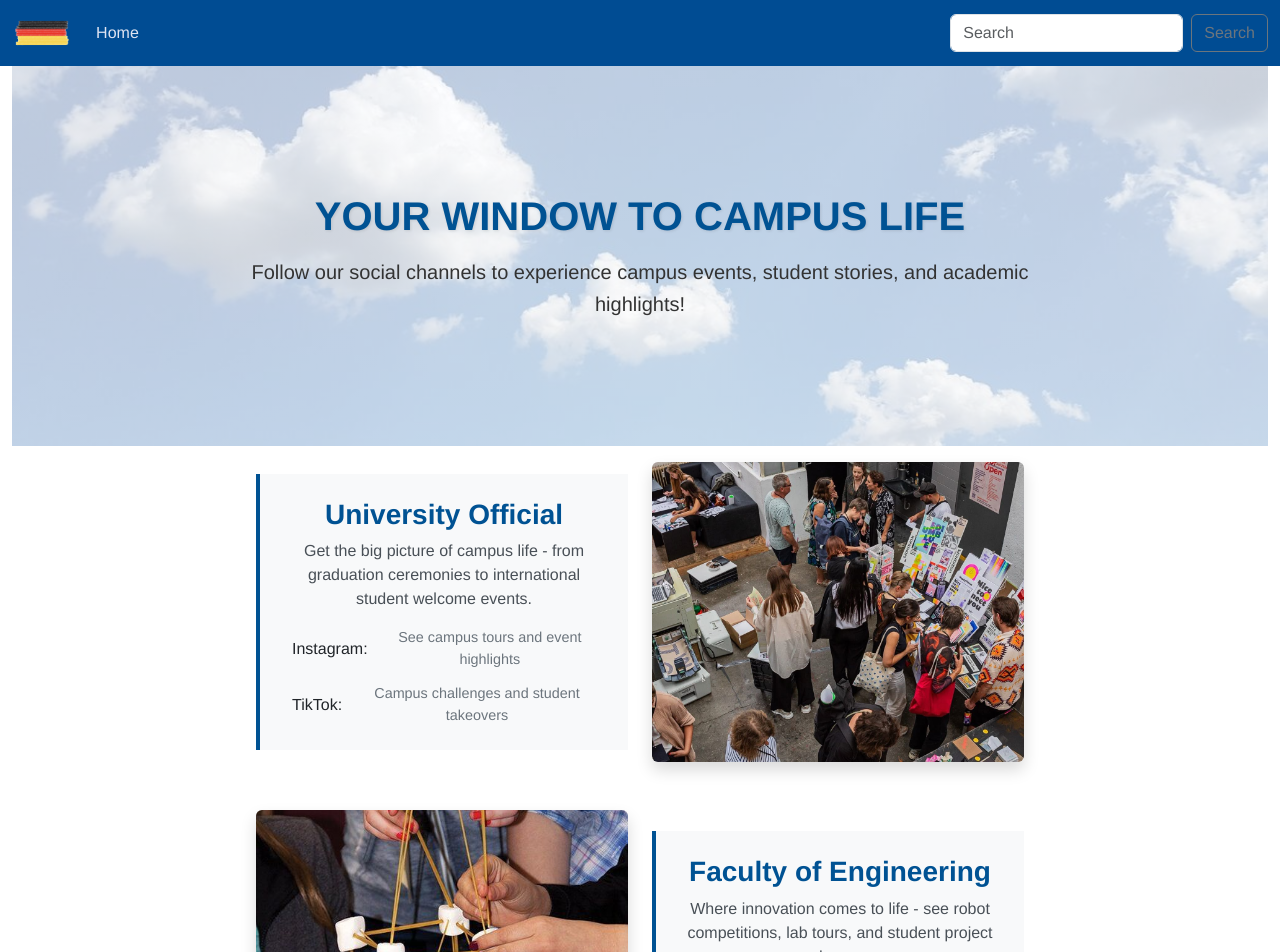
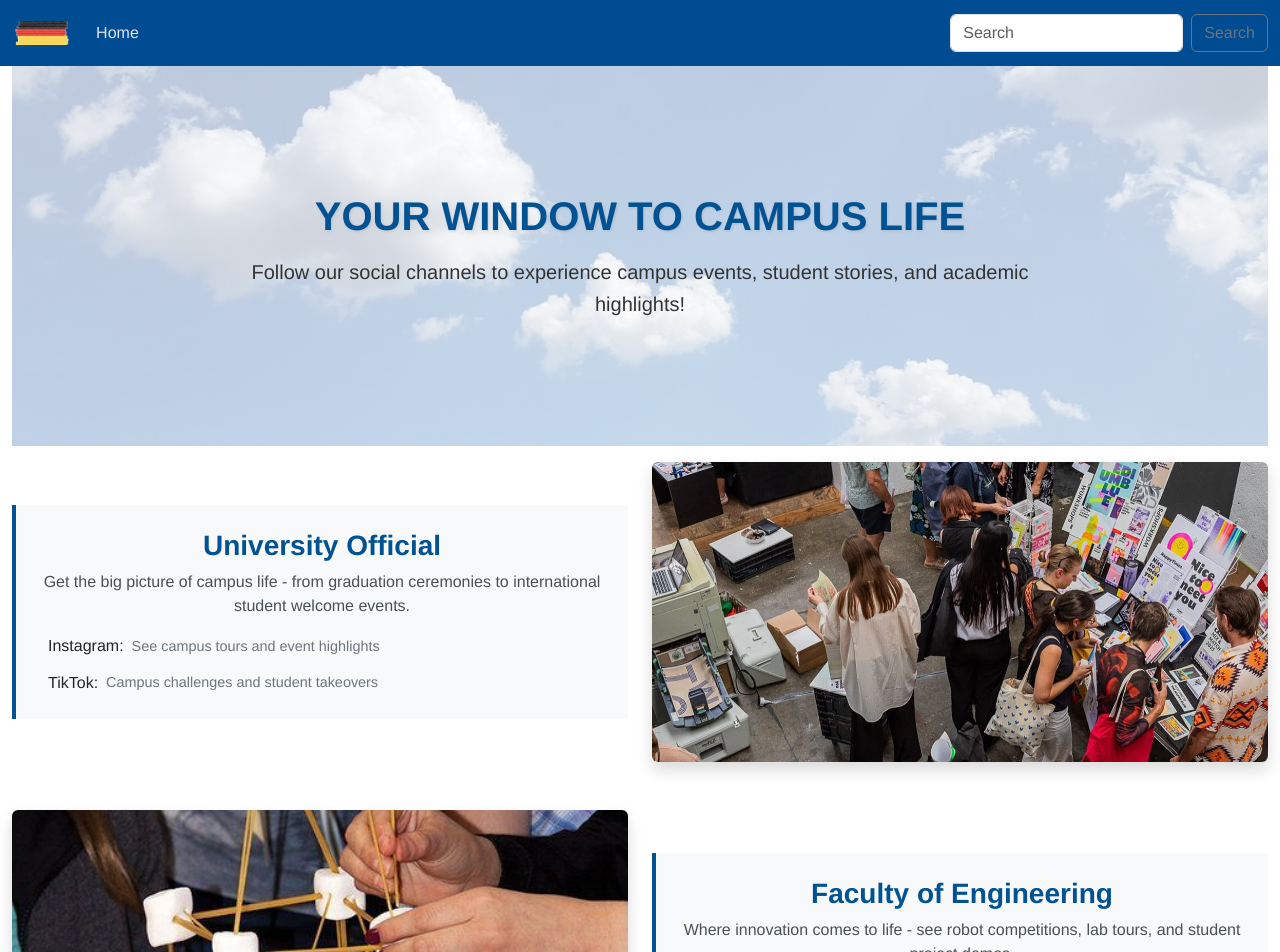
Before and after one commit to az9612/hackathon, a Vue app: page /social in a window 1280 px wide. Shown: the top 952 px of the page. Built offline with nearby package versions, Linux system fonts and the light colour scheme.

Commit message:
lastlast

```diff
--- a/src/SocMed.vue
+++ b/src/SocMed.vue
@@ -219,11 +219,11 @@ export default {
   color: #6c757d;
 }
 
-.requirements-container {
+/* .requirements-container {
   max-width: 800px;
   margin: 0 auto;
   padding: 0 1rem;
-}
+} */
 
 .contacts-section {
   background-color: #005293;
```
